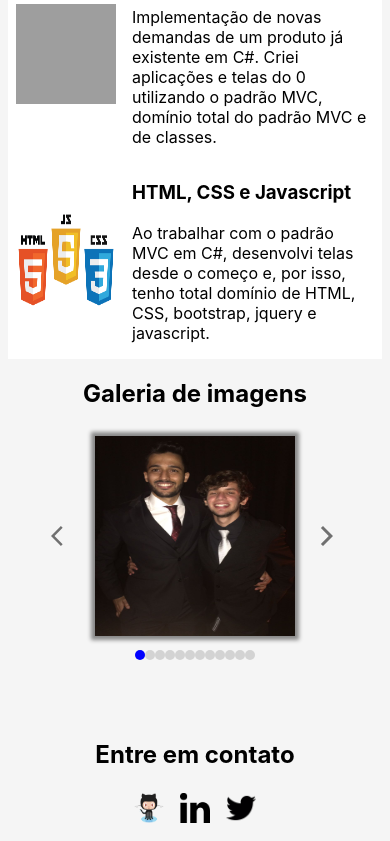
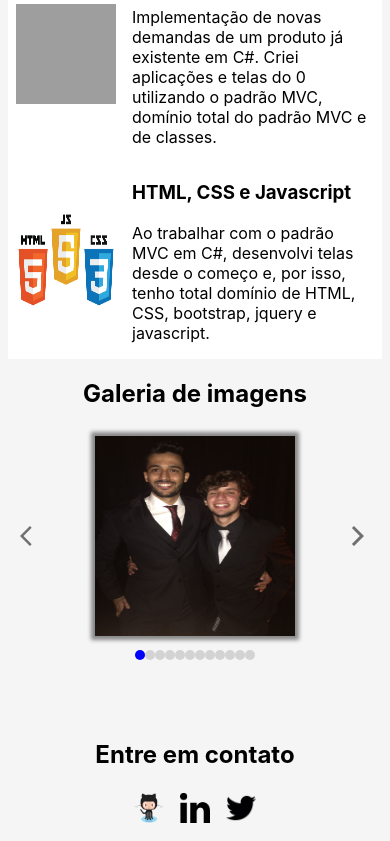
Before and after one commit to gabrielchaves7/gabrielchaves7, a React (Create React App) app: page / in a window 390 px wide. Shown: the part 2354-3195 px from the top of the page. Built offline with nearby package versions, Linux system fonts and the light colour scheme; grey boxes are pictures that could not be loaded.

Commit message:
Slider agora utiliza o tamanho dos botoes de pagina no calculo do numero de imagens a serem exibidas

```diff
--- a/src/componentes/slider/Slider.css
+++ b/src/componentes/slider/Slider.css
@@ -28,6 +28,11 @@
   background-color: blue;
 }
 
-.div-numeracao-slider{
+.div-numeracao-slider {
   margin-bottom: 56px;
 }
+
+.container {
+  display: flex;
+  justify-content: space-between;
+}
--- a/src/componentes/slider/Slider.js
+++ b/src/componentes/slider/Slider.js
@@ -8,14 +8,14 @@ function Slider(props) {
   const [pagina, setPagina] = useState(1);
   const [windowSize, setWindowSize] = useState(window.innerWidth);
   const [imagensPorPagina, setImagensPorPagina] = useState(
-    parseInt(windowSize / 216)
+    parseInt((windowSize - 96) / 216)
   );
 
   useLayoutEffect(() => {
     function handleResize() {
       console.log(window.innerWidth);
       setWindowSize(window.innerWidth);
-      setImagensPorPagina(parseInt(window.innerWidth / 216));
+      setImagensPorPagina(parseInt((window.innerWidth - 96) / 216));
     }
 
     window.addEventListener("resize", handleResize);
@@ -40,7 +40,7 @@ function Slider(props) {
   return (
     <div>
       <h2>{props.titulo}</h2>
-      <div className="container-img">
+      <div className="container">
         <IconButton
           style={{ borderRadius: "0%" }}
           title="Página anterior"
@@ -48,6 +48,7 @@ function Slider(props) {
         >
           <ArrowBackIosIcon />
         </IconButton>
+        <div className="container-img">
           {props.imagens
             ?.slice((pagina - 1) * imagensPorPagina, pagina * imagensPorPagina)
             ?.map((imagem) => {
@@ -60,6 +61,7 @@ function Slider(props) {
                 ></img>
               );
             })}
+        </div>
         <IconButton
           style={{ borderRadius: "0%" }}
           title="Próxima página"
```
Also changed, not shown: 1 other file (tests, documents, lock files or other folders). Lines whose indentation alone changed are shown as unchanged.
